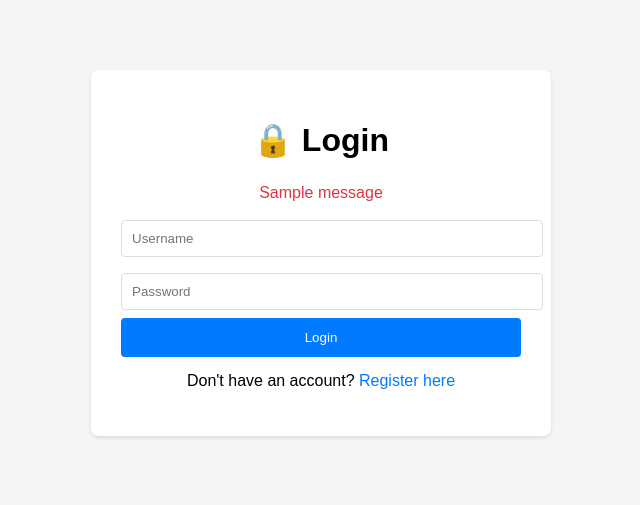
After one commit to weskkin/secure-iot-command-control-system, a Flask app: page /login in a window 1280 px wide. The commit adds this page. Shown: the top 505 px of the page, without its empty margins (319-959 px from the left). Run offline with Flask 3, Linux system fonts and the light colour scheme; tables that the repository leaves empty hold one stand-in row (values such as "Sample post"); one stand-in notice (Sample message) is shown; parts of the project's set-up code (start-up, migrations or seed data) failed here and were passed over.

Commit message:
Implement operator authentication for command center

```diff
--- a/command_center/app.py
+++ b/command_center/app.py
@@ -5,10 +5,54 @@ import time
 import threading
 import paho.mqtt.client as mqtt
 import ssl
+from flask_login import (
+    LoginManager,
+    UserMixin,
+    login_user,
+    logout_user,
+    login_required,
+    current_user
+)
+from werkzeug.security import generate_password_hash, check_password_hash
+import sqlite3
+
+# Initialize LoginManager
+login_manager = LoginManager()
+login_manager.login_view = 'login'
 
 # Create Flask Application
 app = Flask(__name__)
 app.secret_key = 'dev_key_change_this_later'  # We'll make this more secure later
+
+login_manager.init_app(app)
+
+# User model
+class User(UserMixin):
+    def __init__(self, id, username):
+        self.id = id
+        self.username = username
+
+# Database setup (SQLite for simplicity)
+def init_db():
+    conn = sqlite3.connect('users.db')
+    c = conn.cursor()
+    c.execute('''CREATE TABLE IF NOT EXISTS users
+                (id INTEGER PRIMARY KEY,
+                 username TEXT UNIQUE,
+                 password_hash TEXT)''')
+    conn.commit()
+    conn.close()
+
+init_db()  # Run once
+
+@login_manager.user_loader
+def load_user(user_id):
+    conn = sqlite3.connect('users.db')
+    c = conn.cursor()
+    c.execute("SELECT * FROM users WHERE id = ?", (user_id,))
+    user = c.fetchone()
+    conn.close()
+    return User(id=user[0], username=user[1]) if user else None
 
 class MQTTIntegratedApp:
     def __init__(self):
@@ -211,8 +255,54 @@ def index():
     return render_template('index.html', mqtt_connected=mqtt_app.get_connection_status())
 
 @app.route('/control')
+@login_required
 def control():
     return render_template('control.html', devices=mqtt_app.get_devices())
+
+@app.route('/login', methods=['GET', 'POST'])
+def login():
+    if request.method == 'POST':
+        username = request.form['username']
+        password = request.form['password']
+
+        conn = sqlite3.connect('users.db')
+        c = conn.cursor()
+        c.execute("SELECT * FROM users WHERE username = ?", (username,))
+        user = c.fetchone()
+        conn.close()
+
+        if user and check_password_hash(user[2], password):
+            user_obj = User(id=user[0], username=user[1])
+            login_user(user_obj)
+            return redirect(url_for('control'))
+        else:
+            flash('Invalid credentials')
+    return render_template('login.html')
+
+@app.route('/register', methods=['GET', 'POST'])
+def register():
+    if request.method == 'POST':
+        username = request.form['username']
+        password = generate_password_hash(request.form['password'])
+
+        try:
+            conn = sqlite3.connect('users.db')
+            c = conn.cursor()
+            c.execute("INSERT INTO users (username, password_hash) VALUES (?, ?)",
+                     (username, password))
+            conn.commit()
+            conn.close()
+            flash('Registration successful!')
+            return redirect(url_for('login'))
+        except sqlite3.IntegrityError:
+            flash('Username already exists')
+    return render_template('register.html')
+
+@app.route('/logout')
+@login_required
+def logout():
+    logout_user()
+    return redirect(url_for('index'))
 
 @app.route('/api/send_command', methods=['POST'])
 def send_command():
--- a/command_center/templates/index.html
+++ b/command_center/templates/index.html
@@ -154,6 +154,11 @@
             <a href="javascript:void(0)" onclick="refreshStatus()" style="background-color: #28a745;">
                 🔄 Refresh Status
             </a>
+            {% if current_user.is_authenticated %}
+                <a href="/logout">🚪 Logout</a>
+            {% else %}
+                <a href="/login">🔑 Login</a>
+            {% endif %}
         </div>
 
         <div class="refresh-note">
--- /dev/null
+++ b/command_center/templates/login.html
@@ -0,0 +1,44 @@
+<!DOCTYPE html>
+<html lang="en">
+<head>
+    <meta charset="UTF-8">
+    <meta name="viewport" content="width=device-width, initial-scale=1.0">
+    <title>Login - Secure IoT Command Center</title>
+    <style>
+        /* Reuse styles from index.html */
+        body { font-family: Arial, sans-serif; margin: 0; padding: 20px; background-color: #f5f5f5; }
+        .container { max-width: 400px; margin: 50px auto; background-color: white; padding: 30px; border-radius: 8px; box-shadow: 0 2px 4px rgba(0,0,0,0.1); }
+        .header { text-align: center; margin-bottom: 25px; }
+        input[type="text"], input[type="password"] { width: 100%; padding: 10px; margin: 8px 0; border: 1px solid #ddd; border-radius: 4px; }
+        button { background-color: #007bff; color: white; border: none; padding: 12px 20px; border-radius: 4px; cursor: pointer; width: 100%; }
+        .flash-message { color: #dc3545; margin: 10px 0; text-align: center; }
+        a { color: #007bff; text-decoration: none; }
+    </style>
+</head>
+<body>
+    <div class="container">
+        <div class="header">
+            <h1>🔒 Login</h1>
+        </div>
+
+        <!-- Flash error messages -->
+        {% with messages = get_flashed_messages() %}
+            {% if messages %}
+                <div class="flash-message">
+                    {{ messages[0] }}
+                </div>
+            {% endif %}
+        {% endwith %}
+
+        <form method="POST" action="/login">
+            <input type="text" name="username" placeholder="Username" required>
+            <input type="password" name="password" placeholder="Password" required>
+            <button type="submit">Login</button>
+        </form>
+
+        <p style="text-align: center; margin-top: 15px;">
+            Don't have an account? <a href="/register">Register here</a>
+        </p>
+    </div>
+</body>
+</html>
--- a/requirements.txt
+++ b/requirements.txt
@@ -1,9 +1,11 @@
+bcrypt==4.3.0
 blinker==1.9.0
 cffi==1.17.1
 click==8.2.0
 colorama==0.4.6
 cryptography==44.0.3
 Flask==3.1.1
+Flask-Login==0.6.3
 itsdangerous==2.2.0
 Jinja2==3.1.6
 MarkupSafe==3.0.2
```
Also changed, not shown: command_center/templates/register.html (added, +44 -0 lines), 1 other file.
